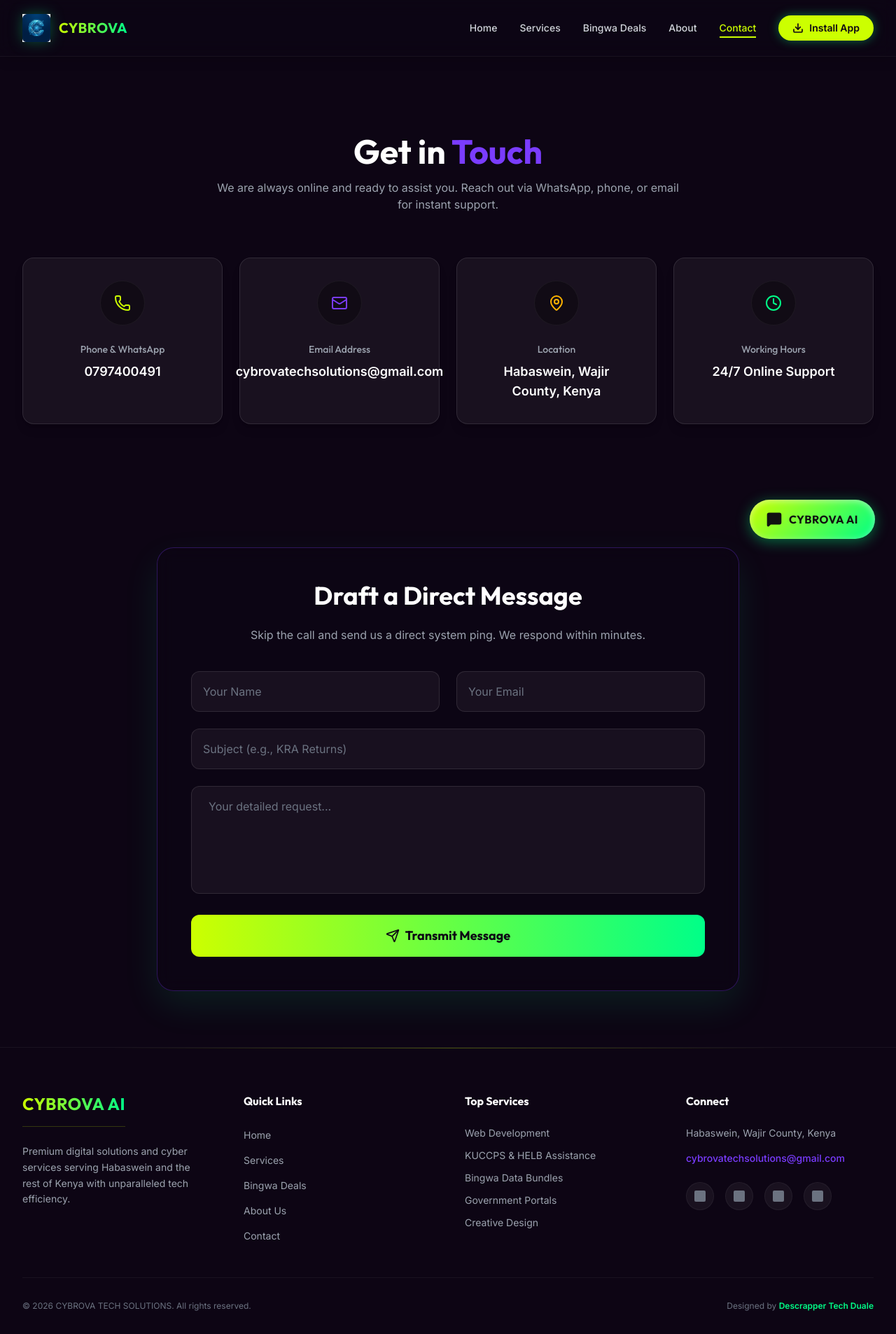
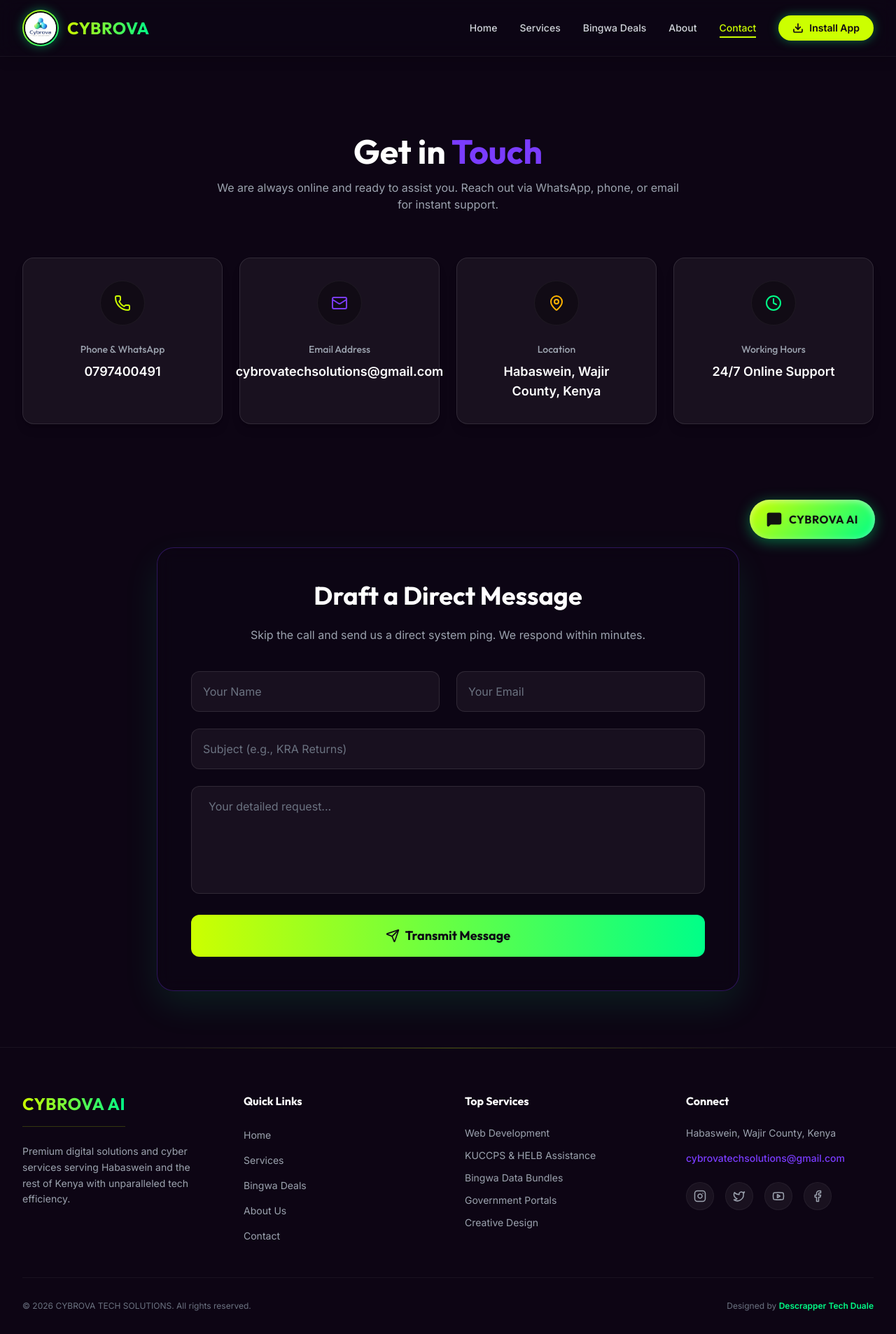
Before and after one commit to Dualeali/cybrova-tech-solutions, a React (Vite) app: page /contact in a window 1280 px wide. Shown: the whole page at 70% size. Built offline with nearby package versions, Linux system fonts and the light colour scheme.

Commit message:
Polish logo styles for Navbar and PWA prompt

```diff
--- a/index.html
+++ b/index.html
@@ -6,7 +6,7 @@
     <meta name="theme-color" content="#0d0514" />
     <meta name="apple-mobile-web-app-capable" content="yes" />
     <meta name="apple-mobile-web-app-status-bar-style" content="black-translucent" />
-    <link rel="apple-touch-icon" href="/logo.png" />
+    <link rel="apple-touch-icon" href="/logo.jpeg" />
     <link rel="manifest" href="/manifest.webmanifest" />
     <title>CYBROVA TECH SOLUTIONS</title>
     <!-- linking google fonts for icons-->
--- a/src/components/InstallPWA.jsx
+++ b/src/components/InstallPWA.jsx
@@ -83,9 +83,9 @@ const InstallPWA = () => {
           </button>
 
           <div className="flex items-center gap-4">
-            <div className="w-16 h-16 shrink-0 rounded-2xl p-1 bg-gradient-to-br from-lime-400 to-yellow-400 shadow-[0_0_15px_rgba(204,255,0,0.5)]">
-              <div className="w-full h-full bg-black/80 rounded-xl flex items-center justify-center p-2 backdrop-blur-sm">
-                <img src="/logo.png" alt="CYBROVA App Logo" className="w-full h-full object-contain" />
+            <div className="w-16 h-16 sm:w-20 sm:h-20 shrink-0 rounded-[1.25rem] p-[3px] bg-gradient-to-br from-lime-400 to-yellow-400 shadow-[0_0_20px_rgba(204,255,0,0.4)]">
+              <div className="w-full h-full bg-brand-dark rounded-xl overflow-hidden flex items-center justify-center">
+                <img src="/logo.jpeg" alt="CYBROVA App Logo" className="w-full h-full object-cover" />
               </div>
             </div>
 
--- a/src/components/Website/Footer.jsx
+++ b/src/components/Website/Footer.jsx
@@ -1,5 +1,6 @@
 import React from 'react';
 import { Link } from 'react-router-dom';
+import { Instagram, Twitter, Youtube, Facebook } from 'lucide-react';
 
 const Footer = () => {
     const navLinks = [
@@ -60,12 +61,22 @@ const Footer = () => {
                         <p className="text-brand-accent text-sm font-medium mb-6">cybrovatechsolutions@gmail.com</p>
 
                         <div className="flex gap-4">
-                            {[1, 2, 3, 4].map((i) => (
-                                <a key={i} href="#" className="w-10 h-10 rounded-full bg-white/5 flex items-center justify-center hover:bg-brand-neon/20 hover:text-brand-neon transition-colors border border-white/5">
-                                    <span className="sr-only">Social {i}</span>
-                                    <div className="w-4 h-4 rounded-sm bg-gray-500"></div> {/* Placeholder icon */}
-                                </a>
-                            ))}
+                            <a href="#" className="w-10 h-10 rounded-full bg-white/5 flex items-center justify-center hover:bg-[#E1306C] hover:text-white text-gray-400 transition-colors border border-white/5">
+                                <span className="sr-only">Instagram</span>
+                                <Instagram size={18} />
+                            </a>
+                            <a href="#" className="w-10 h-10 rounded-full bg-white/5 flex items-center justify-center hover:bg-[#1DA1F2] hover:text-white text-gray-400 transition-colors border border-white/5">
+                                <span className="sr-only">Twitter</span>
+                                <Twitter size={18} />
+                            </a>
+                            <a href="#" className="w-10 h-10 rounded-full bg-white/5 flex items-center justify-center hover:bg-[#FF0000] hover:text-white text-gray-400 transition-colors border border-white/5">
+                                <span className="sr-only">YouTube</span>
+                                <Youtube size={18} />
+                            </a>
+                            <a href="#" className="w-10 h-10 rounded-full bg-white/5 flex items-center justify-center hover:bg-[#1877F2] hover:text-white text-gray-400 transition-colors border border-white/5">
+                                <span className="sr-only">Facebook</span>
+                                <Facebook size={18} />
+                            </a>
                         </div>
                     </div>
                 </div>
--- a/src/components/Website/HeroSection.jsx
+++ b/src/components/Website/HeroSection.jsx
@@ -23,7 +23,7 @@ const HeroSection = () => {
                     transition={{ duration: 0.8, ease: "easeOut" }}
                     className="mx-auto w-32 h-32 mb-8 relative flex items-center justify-center animate-pulse-slow"
                 >
-                    <img src="/logo.png" alt="CYBROVA Logo" className="w-full h-full object-contain drop-shadow-[0_0_30px_rgba(0,255,136,0.4)]" />
+                    <img src="/logo.jpeg" alt="CYBROVA Logo" className="w-full h-full object-contain drop-shadow-[0_0_30px_rgba(0,255,136,0.4)]" />
                 </motion.div>
 
                 <motion.h1
--- a/src/components/Website/Navbar.jsx
+++ b/src/components/Website/Navbar.jsx
@@ -27,8 +27,10 @@ const Navbar = () => {
                             animate={{ opacity: 1, x: 0 }}
                             className="flex-shrink-0 flex items-center gap-3 cursor-pointer group"
                         >
-                            <img src="/logo.png" alt="CYBROVA Logo" className="w-10 h-10 object-contain drop-shadow-[0_0_10px_rgba(0,255,136,0.3)] group-hover:drop-shadow-[0_0_20px_rgba(0,255,136,0.8)] transition-all" />
-                            <span className="font-outfit font-bold text-xl tracking-wide bg-clip-text text-transparent bg-gradient-to-r from-brand-neon to-brand-neon-light cyber-glitch">
+                            <div className="relative p-0.5 rounded-full bg-gradient-to-br from-brand-neon to-brand-neon-light shadow-[0_0_15px_rgba(0,255,136,0.4)] group-hover:shadow-[0_0_25px_rgba(0,255,136,0.8)] transition-all duration-300">
+                                <img src="/logo.jpeg" alt="CYBROVA Logo" className="w-11 h-11 sm:w-12 sm:h-12 object-cover rounded-full border-2 border-brand-dark" />
+                            </div>
+                            <span className="font-outfit font-bold text-xl sm:text-2xl tracking-wide bg-clip-text text-transparent bg-gradient-to-r from-brand-neon to-brand-neon-light cyber-glitch">
                                 CYBROVA
                             </span>
                         </motion.div>
--- a/vite.config.js
+++ b/vite.config.js
@@ -7,7 +7,7 @@ export default defineConfig({
     react(),
     VitePWA({
       registerType: 'autoUpdate',
-      includeAssets: ['logo.png', 'ceo.jpeg'],
+      includeAssets: ['logo.jpeg', 'ceo.jpeg'],
       workbox: {
         globPatterns: ['**/*.{js,css,html,ico,png,svg,jpeg}']
       },
@@ -21,19 +21,19 @@ export default defineConfig({
         orientation: 'portrait',
         icons: [
           {
-            src: 'logo.png',
+            src: 'logo.jpeg',
             sizes: '192x192',
-            type: 'image/png'
+            type: 'image/jpeg'
           },
           {
-            src: 'logo.png',
+            src: 'logo.jpeg',
             sizes: '512x512',
-            type: 'image/png'
+            type: 'image/jpeg'
           },
           {
-            src: 'logo.png',
+            src: 'logo.jpeg',
             sizes: '512x512',
-            type: 'image/png',
+            type: 'image/jpeg',
             purpose: 'any maskable'
           }
         ]
```
Also changed, not shown: public/logo.jpeg (added), public/logo.png (deleted).
